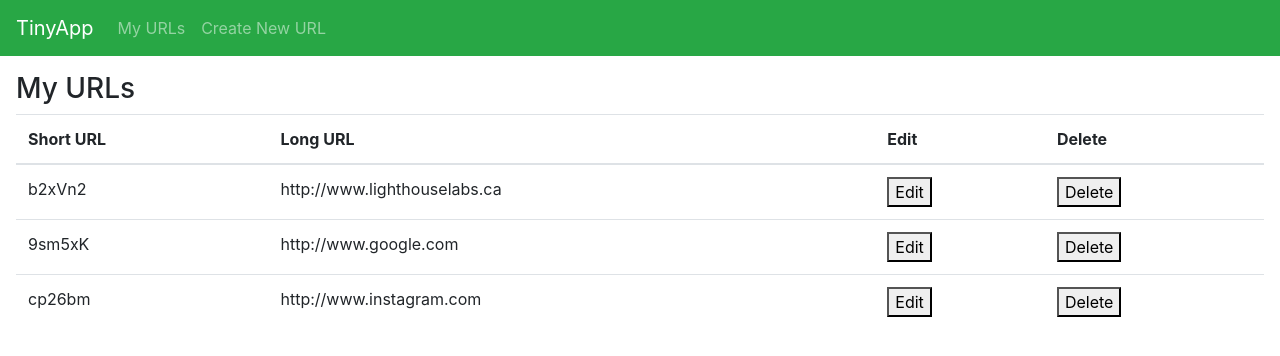
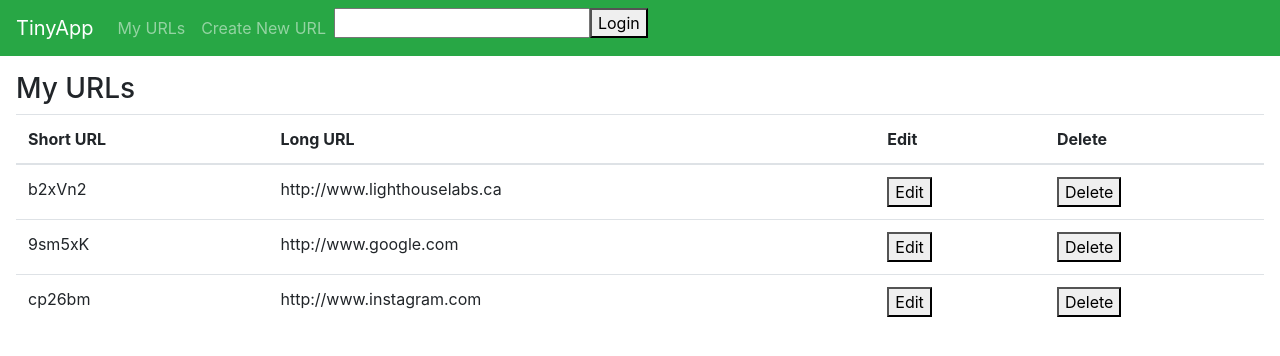
Before and after one commit to ChaiUrs/tinyapp, a Node server app: page /urls in a window 1280 px wide. Shown: the top 356 px of the page. Run offline with Node 20, Linux system fonts and the light colour scheme; some libraries are stand-ins or nearby versions.

Commit message:
Created a login form that submits username

```diff
--- a/views/partials/_header.ejs
+++ b/views/partials/_header.ejs
@@ -9,6 +9,7 @@
       <div class="navbar-nav">
         <a class="nav-item nav-link" href="/urls">My URLs</a>
         <a class="nav-item nav-link" href="/urls/new">Create New URL</a>
+        <form method="POST" action="/login"><input type="text" name="username"/><button type="submit">Login</button></form>
       </div>
     </div>
   </nav>
```
